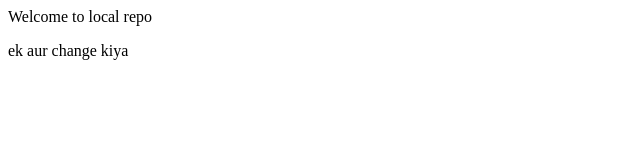
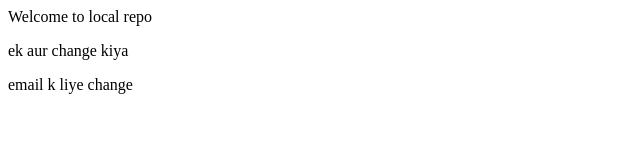
Before and after one commit to deepakgoswami968/local-repo-pushed, a plain HTML site: page index.html in a window 1280 px wide. Shown: the whole page, without its empty margins (0-640 px from the left). Drawn offline with Linux system fonts and the light colour scheme.

Commit message:
email change

```diff
--- a/index.html
+++ b/index.html
@@ -1,2 +1,3 @@
 <p>Welcome to local repo</p>
 <p>ek aur change kiya</p>
+<p> email k liye change</p>
```
